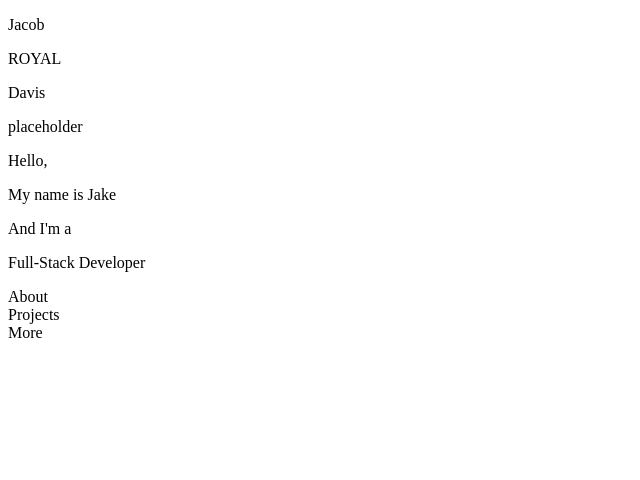
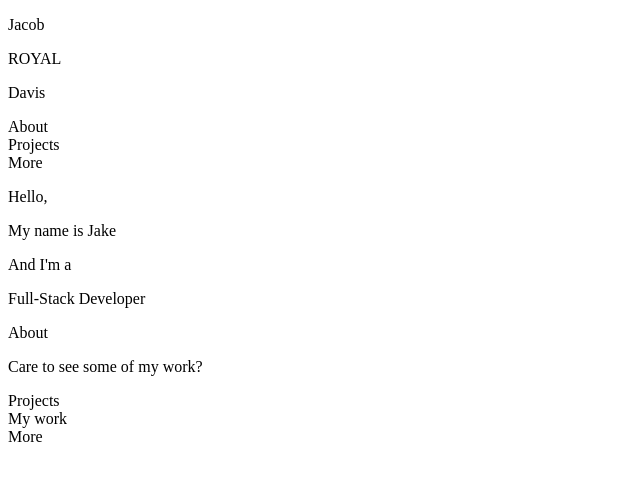
Before and after one commit to JakeDavisCodes/JakeDavisCodes.github.io, a React app: page / in a window 1280 px wide. Shown: the top 480 px of the page, without its empty margins (0-640 px from the left). Built offline with nearby package versions, Linux system fonts and the light colour scheme; the HTML template or start-up script is replaced by a standard one.

Commit message:
Got that pesky sscroll

```diff
--- a/client/src/components/About/index.jsx
+++ b/client/src/components/About/index.jsx
@@ -17,9 +17,8 @@ function About({ theme }) {
       <p>Hello,</p>
       <p>My name is Jake</p>
       <HackerText theme={theme} textArray={textArray} />
-      <div className={`tiny_text section_text ${theme}`}>
-        About
-      </div>
+      <div className={`tiny_text section_text ${theme}`}>About</div>
+      <p className={`lead tiny_text section_text ${theme}`}>Care to see some of my work?</p>
     </div>
   );
 }
--- a/client/src/components/Header/index.jsx
+++ b/client/src/components/Header/index.jsx
@@ -16,7 +16,9 @@ function Header({ theme, setTheme }) {
         <p>Davis</p>
       </div>
       <div id="sections-buttons">
-        placeholder
+        <div className="fix-border section-button">About</div>
+        <div className="section-button">Projects</div>
+        <div className="section-button">More</div>
       </div>
       <i className={`${theme === 'light' ? 'moon-icon' : 'sun-icon'} fa-2xl fa-solid ${theme === 'light' ? 'fa-moon' : 'fa-sun'}`} onClick={handleClick} />
     </div>
--- a/client/src/components/Projects/index.jsx
+++ b/client/src/components/Projects/index.jsx
@@ -1,9 +1,10 @@
 import React from 'react';
 
-function Projects() {
+function Projects({ theme }) {
   return (
     <div className="page_section big_text" id="projects">
       Projects
+      <div className={`tiny_text section_text ${theme}`}>My work</div>
     </div>
   );
 }
```
Also changed, not shown: 1 other file (tests, documents, lock files or other folders).
